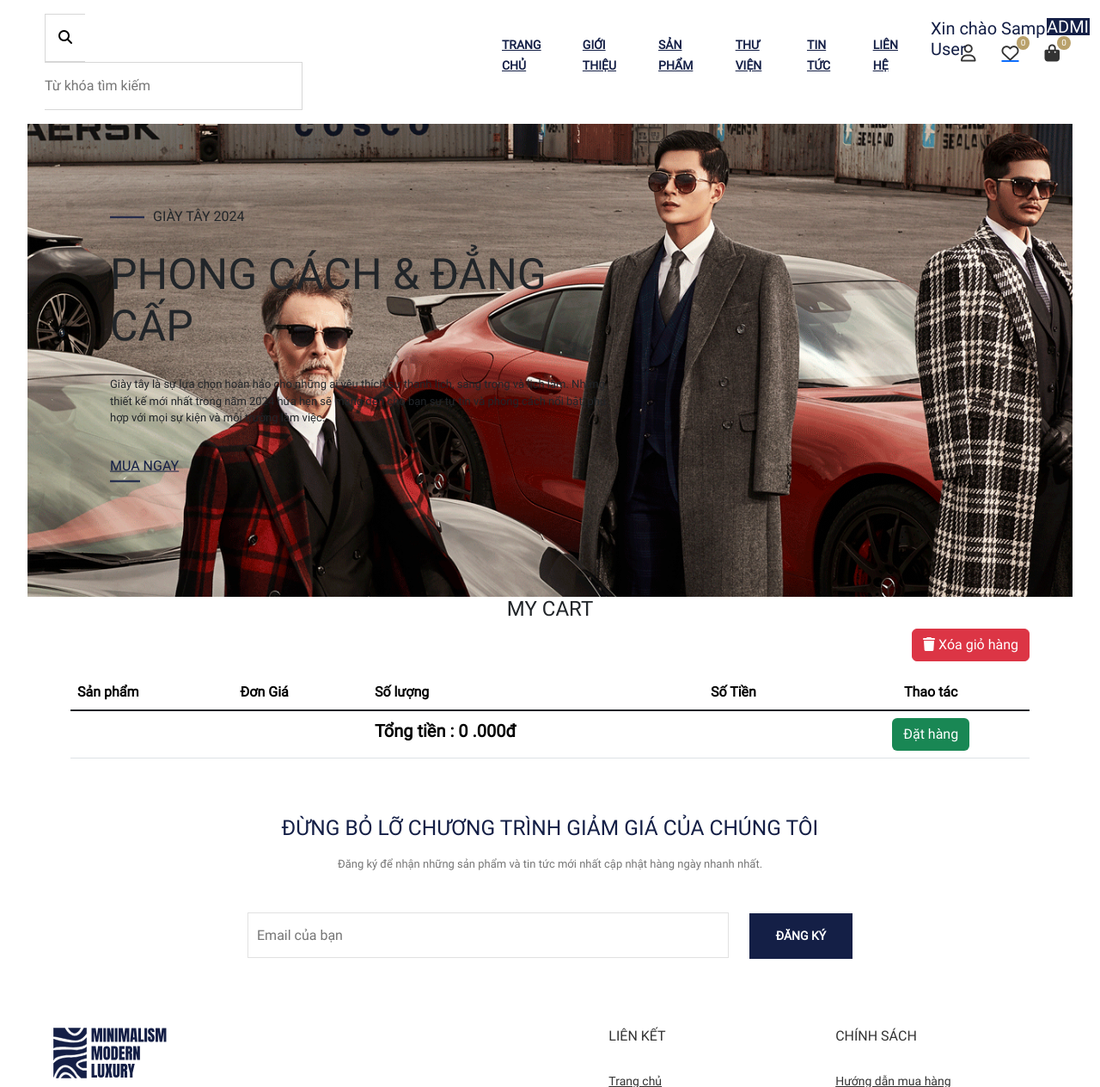
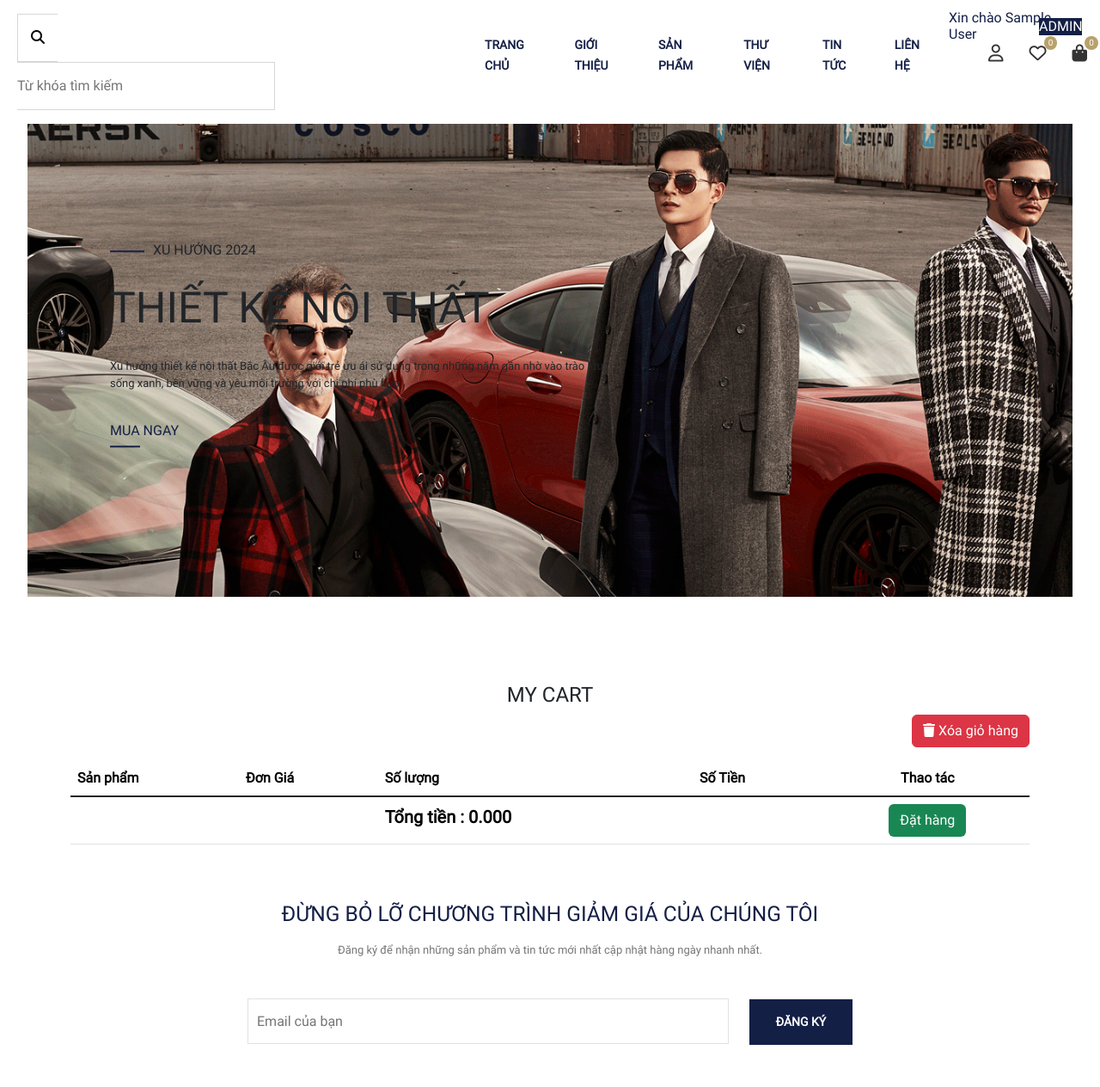
Before and after one commit to tranquocphu05/Nhom7_DuAn1, a PHP site: page /index.php?act=cart in a window 1280 px wide. Shown: the top 1264 px of the page at 86% size. Run offline with PHP 8.4, Linux system fonts and the light colour scheme; the visitor is signed in with stand-in values (Sample User, id 1); data that the repository does not hold is empty; some libraries are stand-ins or nearby versions.

Commit message:
chucnangcarrtchuahoanthien

```diff
--- a/view/cart.php
+++ b/view/cart.php
@@ -12,23 +12,72 @@
     <link href="https://cdn.jsdelivr.net/npm/bootstrap@5.3.3/dist/css/bootstrap.min.css" rel="stylesheet">
     <link rel="stylesheet" href="https://cdnjs.cloudflare.com/ajax/libs/font-awesome/6.5.2/css/all.min.css">
     <script src="https://kit.fontawesome.com/6dab569175.js" crossorigin="anonymous"></script>
+
+    <style>
+    header {
+        width: 100%;
+    }
+
+    a {
+        text-decoration: none;
+    }
+
+    main {
+        margin-top: 100px;
+    }
+
+    .div_lg h5 {
+        font-size: 16px;
+    }
+
+    #admin {
+        position: absolute;
+        top: -16px;
+        left: 74px;
+        width: 50px;
+        height: 20px;
+        text-align: center;
+        line-height: 20px;
+        color: #ffffff;
+        background-color: #141F46;
+        font-size: 16px;
+    }
+
+    #acc_name {
+        position: absolute;
+        top: -26px;
+        left: -31px;
+        width: 150px;
+        color: #141F46;
+        font-size: 16px;
+    }
+
+    .div_lg1 h5 {
+        font-size: 16px;
+    }
+    </style>
 </head>
 
 <body>
     <?php
     include "view/component/header.php";
     ?>
+    <!-- END HEADER -->
+    <!-- CONTENT -->
 
     <div class="banner w95">
         <div class="banner_slideshow">
             <img src="img/banner.jpg" alt="">
         </div>
         <div class="banner_content">
-    <h3 class=""><span></span>Giày Tây 2024</h3>
-    <h1>Phong cách & Đẳng cấp</h1>
-    <p>Giày tây là sự lựa chọn hoàn hảo cho những ai yêu thích sự thanh lịch, sang trọng và lịch lãm. Những thiết kế mới nhất trong năm 2024 hứa hẹn sẽ mang đến cho bạn sự tự tin và phong cách nổi bật, phù hợp với mọi sự kiện và môi trường làm việc.</p>
-    <h3><a href="">Mua ngay</a></h3>
-</div>
+            <h3><span></span>Xu hướng 2024</h3>
+            <h1>thiết kế nội thất</h1>
+            <p>Xu hướng thiết kế nội thất Bắc Âu được giới trẻ ưu ái sử dụng
+                trong những năm gần nhờ vào trào lưu sống xanh, bền vững và
+                yêu môi trường với chi phí phù hợp
+            </p>
+            <h3><a href="">mua ngay</a></h3>
+        </div>
     </div>
     <!-- Main content -->
     <main class="container">
@@ -38,7 +87,7 @@
         <div class="d-flex justify-content-between mb-3" style="float:right;">
             <div>
                 <a onclick="return confirm('Xác nhận xóa toàn bộ sản phẩm trong giỏ hàng?')"
-                    href="index.php?act=deleteAllcart">
+                    href="index.php?act=deleteAllCart">
                     <button class="btn btn-danger"><i class="fa-solid fa-trash"></i> Xóa giỏ hàng </button>
                 </a>
             </div>
@@ -58,14 +107,14 @@
                 <?php
 
                 if (isset($_SESSION['myCart'])) {
-                    $index = 0;
+                    $index = 0; // Biến chỉ số sản phẩm
 
                     foreach ($_SESSION['myCart'] as $pro) : ?>
                     <tr>
                         <th scope="row" style="width: 50%;">
                             <input type="checkbox" class="me-2">
                             <img src="img/product/<?= $pro['pro_img'] ?>" width="10%" alt="">
-                            <input type="text" name="imgInCart<?= $index ?>" value="img/product/ <?= $pro['pro_img'] ?>"
+                            <input type="text" name="imgInCart<?= $index ?>" value="img/product/<?= $pro['pro_img'] ?>"
                                 hidden>
                             <input type="text" name="product_dt_id<?= $index ?>" value="<?= $pro['product_dt_id'] ?>"
                                 hidden>
@@ -93,7 +142,7 @@
                                         <a class="page-link text-success" href="#">
                                             <?= $pro['soluong'] ?>
                                             <input type="number" value="<?= $pro['soluong'] ?>"
-                                                name="soluongincart<?= $index ?>" hidden>
+                                                name="soluongIncart<?= $index ?>" hidden>
                                         </a>
                                     </li>
                                     <!-- <li class="page-item">
@@ -115,15 +164,20 @@
                         </a>
                     </tr>
                     <?php
+                    $index++; // Tăng chỉ số sản phẩm
                     endforeach;
+                    $lastIndex = $index-1;
+
                 }
                 ?>
                     <input type="number" value="<?=$lastIndex?>" name="lastIndex" hidden>
+                    <!-- Các trường dữ liệu tổng tiền -->
+
                     <td></td>
                     <td></td>
                     <td style="font-weight: 800; font-size: 20px;">
-                        Tổng tiền : <?= $tongTien ?> .000đ
-                        <input type="text" name="tongTien" value="<?= $tongTien ?>" hidden>
+                        Tổng tiền : <?= $tongTien ?>.000
+                        <input type="text" name="tongTien" value="<?= $tongTien ?>.000" hidden>
                     </td>
                     <td></td>
                     <td class="text-center">
@@ -143,7 +197,18 @@
     <?php
     include "view/component/footer.php";
     ?>
-
+    <!-- END FOOTER -->
+    <script>
+    // Lắng nghe sự kiện click trên các nút "Xóa"
+    var deleteLinks = document.querySelectorAll('.delete-link');
+    deleteLinks.forEach(function(link) {
+        link.addEventListener('click', function(event) {
+            event.preventDefault(); // Ngăn chặn chuyển hướng trang mặc định
+            var url = this.dataset.url;
+            window.location.href = url; // Chuyển hướng trang đến đường dẫn trong thuộc tính data-url
+        });
+    });
+</script>
 </body>
 
 </html>
```
